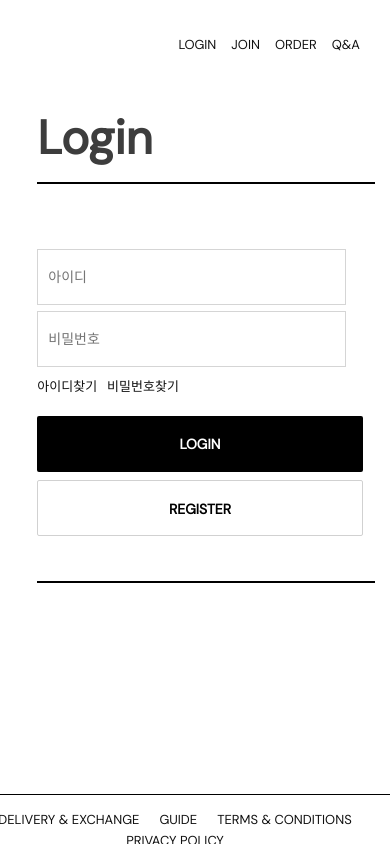
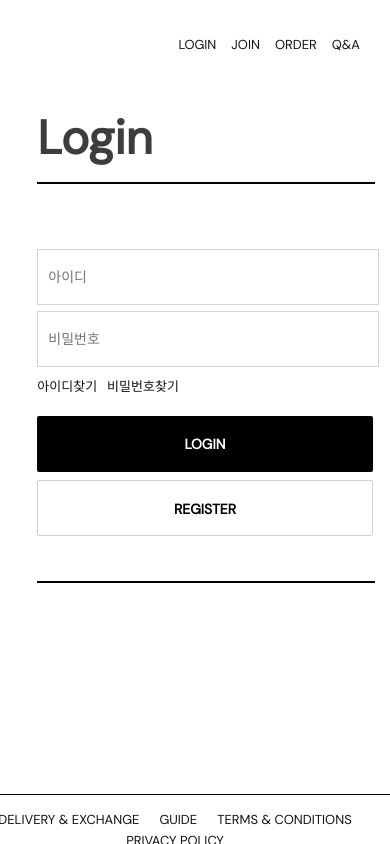
Before and after one commit to yongseongJang/Study_Web, a React app: page /member/login in a window 390 px wide. Built offline with nearby package versions, Linux system fonts and the light colour scheme; a web font is replaced by a local one.

Commit message:
fix(client): fix responsive web

```diff
--- a/src/client/styles/Login.scss
+++ b/src/client/styles/Login.scss
@@ -156,9 +156,12 @@
         .contents__section-wrap {
           .section-wrap__main {
             > div {
-              width: 97%;
+              width: 100%;
             }
             .login-form {
+              .login-form__input-wrapper {
+                width: 97%;
+              }
               p {
                 a {
                   width: 100%;
```
